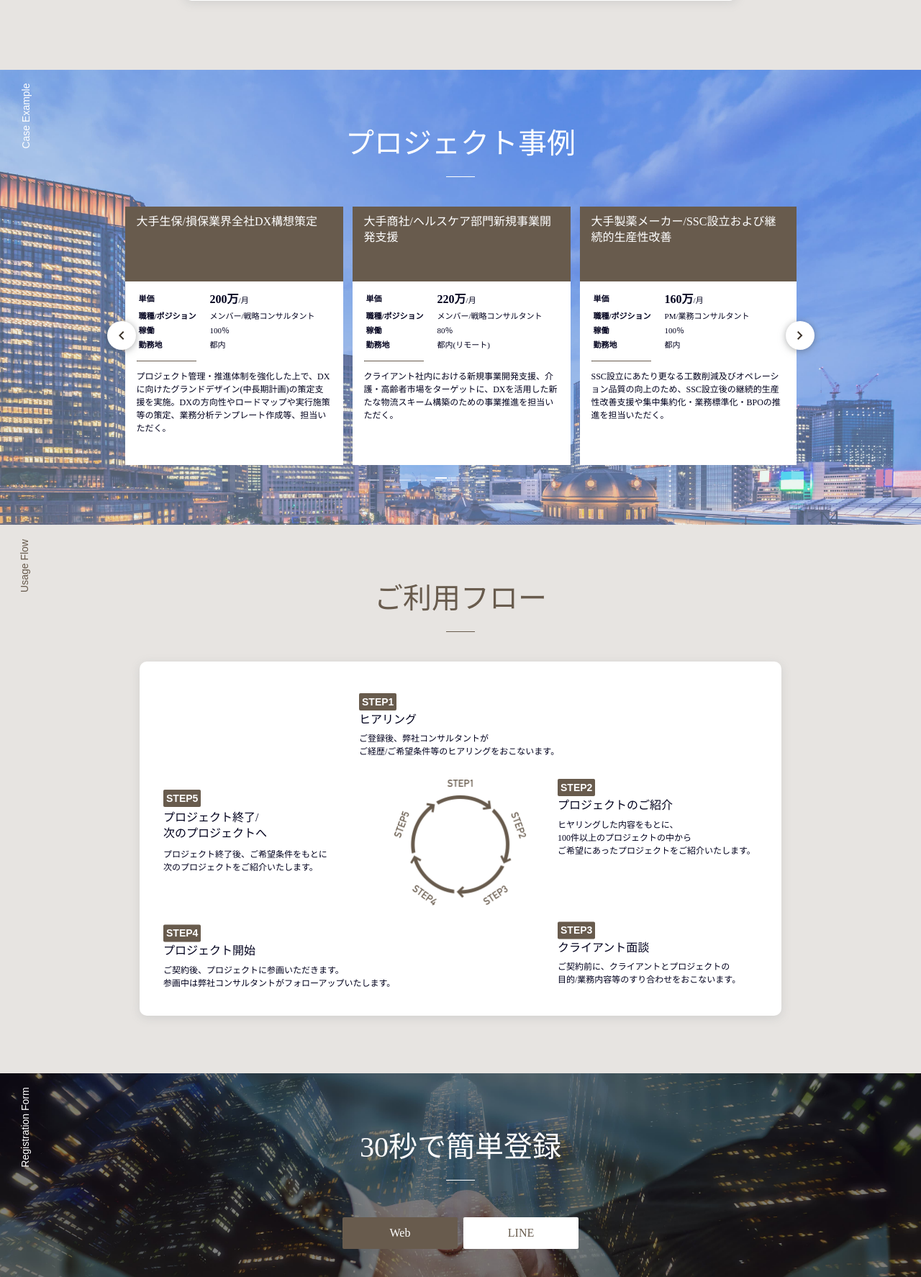
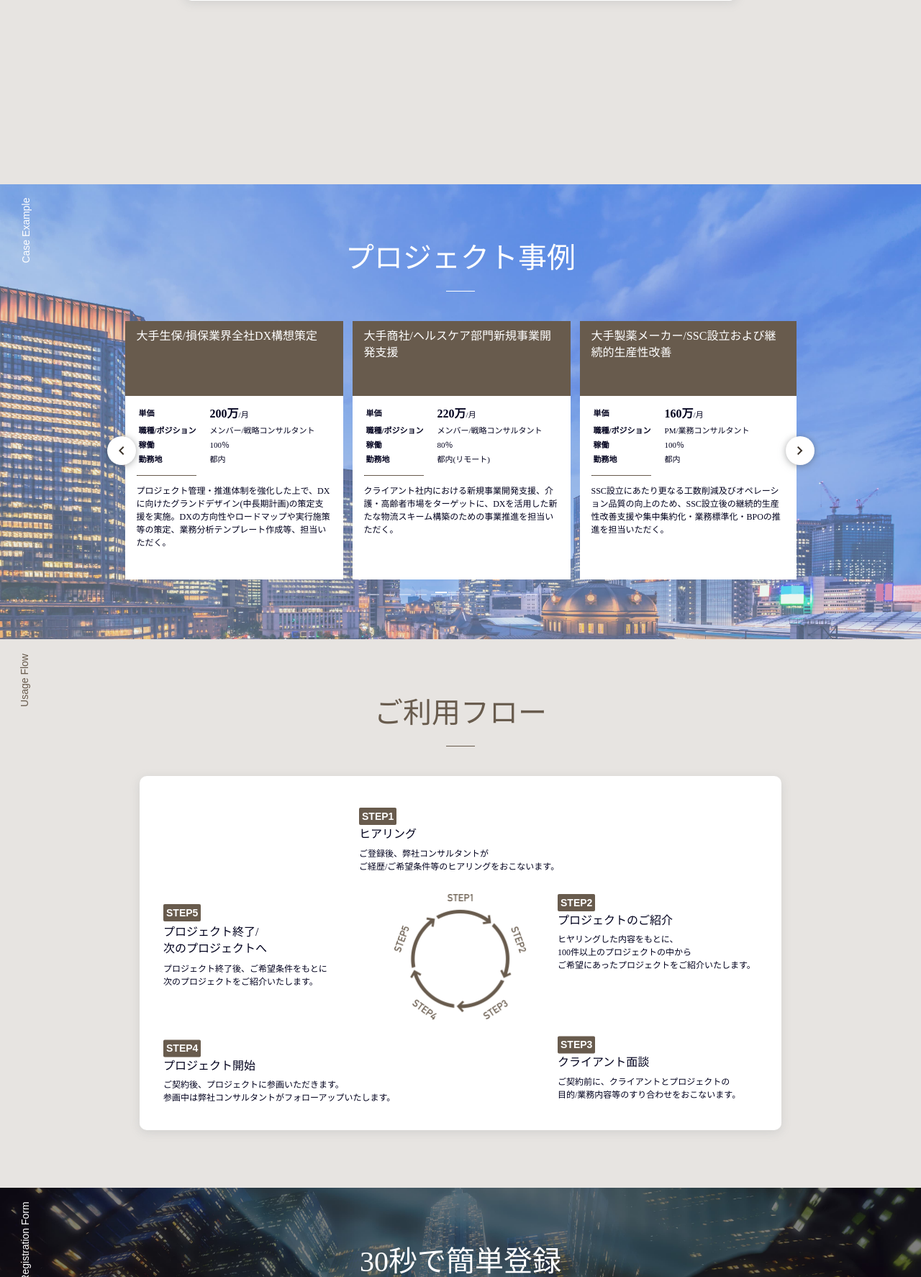
Before and after one commit to shidara/foRPro, a PHP site: page / in a window 1280 px wide. Shown: the part 3009-4783 px from the top of the page at 72% size. Run offline with PHP 8.4, Linux system fonts and the light colour scheme.

Commit message:
section4の高さ指定

```diff
--- a/css/pcStyle.css
+++ b/css/pcStyle.css
@@ -102,6 +102,10 @@
   margin-left: 40px;
 }
 
+#section4 {
+  height: 1207px;
+}
+
 /* section5 */
 #section5 {
   padding: 80px 0;
--- a/js/index.js
+++ b/js/index.js
@@ -59,7 +59,7 @@
   // carousel 描画が終わってから再取得
   setTimeout(() => {
     sectionPos();
-  }, 500);
+  }, 800);
 
   // リサイズされたら位置取り直し
   $(window).resize(function () {
```
